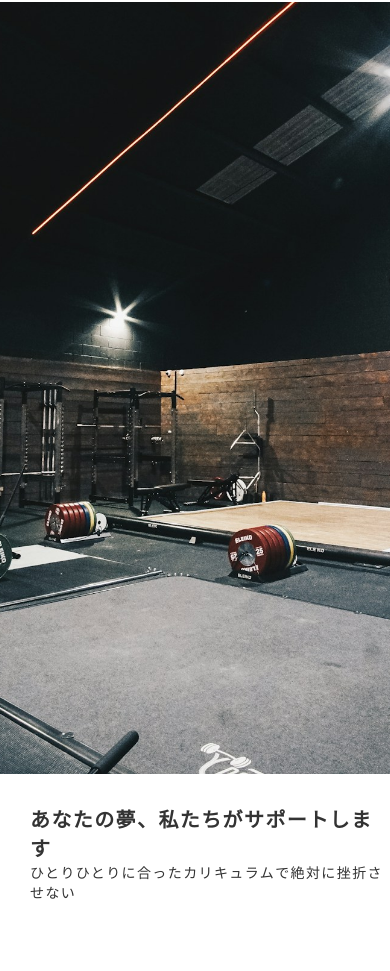
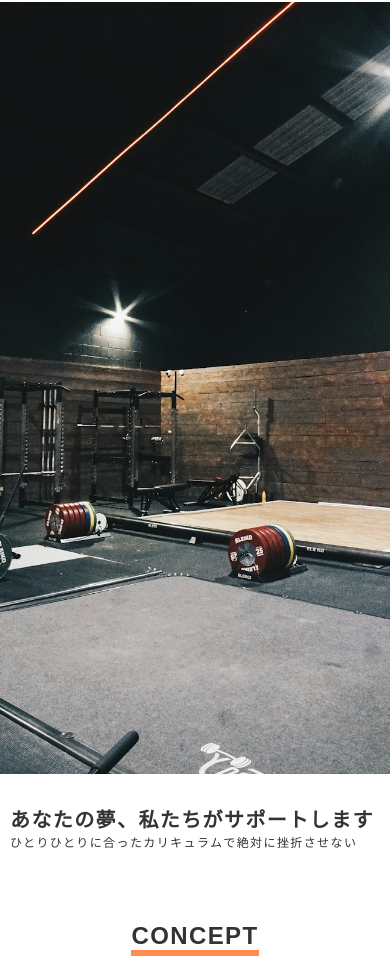
Before and after one commit to coco-maki/Personal-Fitness, a plain HTML site: page index.html in a window 390 px wide. Shown: the part 70-1041 px from the top of the page. Drawn offline with nearby package versions, Linux system fonts and the light colour scheme; some packages are replaced by stand-ins of ours.

Commit message:
Update style.css

```diff
--- a/css/style.css
+++ b/css/style.css
@@ -571,7 +571,7 @@ footer p {
     right: 0;
     color: #333;
     text-shadow: none;
-    padding-left: 30px;
+    padding-left: 10px;
   }
   .main-visual h2 {
     font-size: 20px;
@@ -579,7 +579,7 @@ footer p {
   }
   .main-visual p {
     margin-top: 0;
-    font-size: 14px;
+    font-size: 12px;
   }
   .concept-contents {
     flex-direction: column;
```
